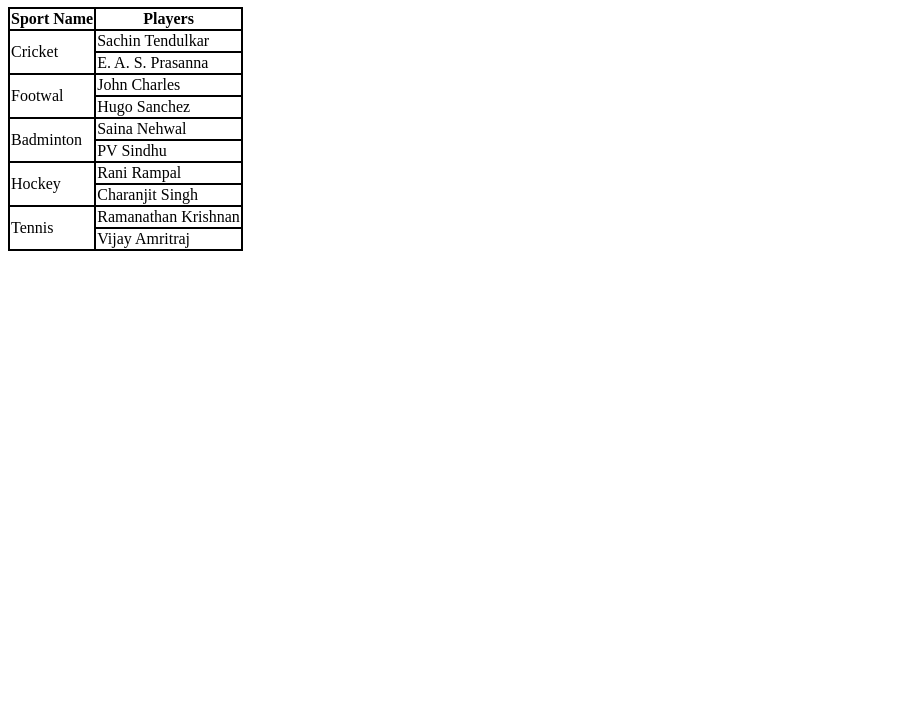
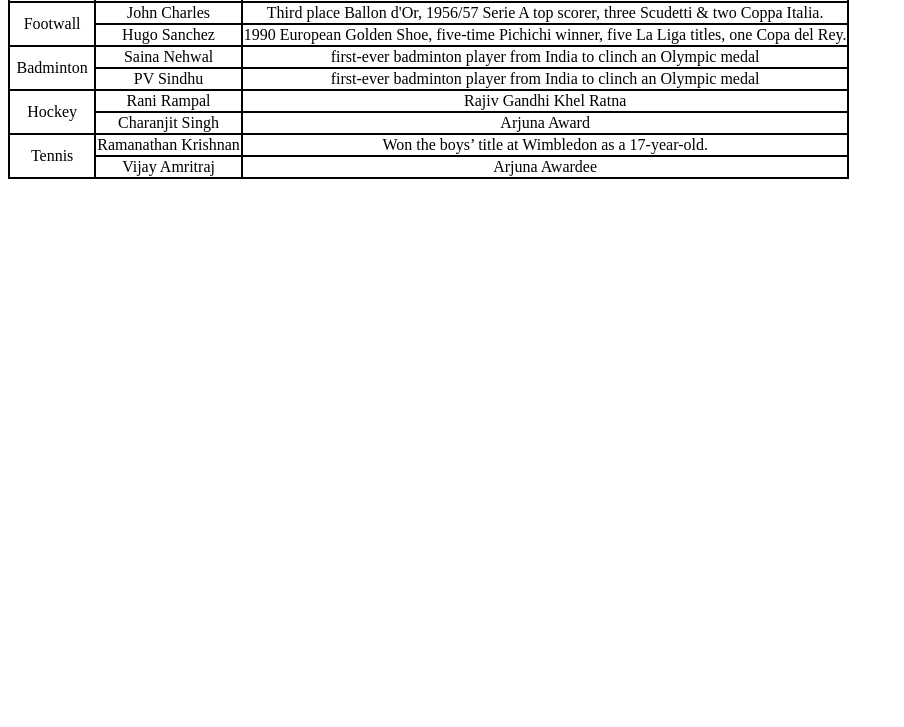
Before and after one commit to ShwetaSharma88/Multipe-Push, a plain HTML site: page index.html in a window 1280 px wide. Shown: the part 73-800 px from the top of the page, without its empty margins (0-904 px from the left). Drawn offline with Linux system fonts and the light colour scheme.

Commit message:
sports players name with achievements

```diff
--- a/index.html
+++ b/index.html
@@ -9,6 +9,7 @@
         table{
             border: 2px solid black;
             border-collapse: collapse;
+            text-align: center;
         }
         th,td{
             border: 2px solid black;
@@ -17,59 +18,68 @@
 
 </head>
 <body>
-    <h1> My Favourite Sports</h1>
    <table>
       <tr>
           <th>Sport Name</th>
-            <th>Players</th>
+          <th>Pyayer</th>
+          <th> Achievements </th>
            </tr>
        <tr>
           <td rowspan="2">Cricket</td>
           <td>Sachin Tendulkar</td>
+          <td>Rajiv Gandhi Khel Ratna</td>
           </tr>
           <tr>
         <td>E. A. S. Prasanna</td>
+        <td>Arjuna Award</td>
        </tr>
 
        <tr>
-            <td rowspan="2">Footwal</td>
+          <td rowspan="2">Footwall</td>
           <td>John Charles</td>
+          <td> Third place Ballon d'Or, 1956/57 Serie A top scorer, three Scudetti & two Coppa Italia.</td>
            </tr>
            <tr>
               <td>Hugo Sanchez</td>
+              <td>1990 European Golden Shoe, five-time Pichichi winner, five La Liga titles, one Copa del Rey.</td>
            </tr>
 
 
            <tr>
               <td rowspan="2">Badminton</td>
               <td>Saina Nehwal</td>
+              <td>first-ever badminton player from India to clinch an Olympic medal</td>
            </tr>
            <tr>
               <td>PV Sindhu</td>
+              <td>first-ever badminton player from India to clinch an Olympic medal</td>
            </tr>
 
 
            <tr>
               <td rowspan="2">Hockey</td>
               <td>Rani Rampal</td>
+              <td>Rajiv Gandhi Khel Ratna</td>
            </tr>
            <tr>
               <td>Charanjit Singh</td>
+              <td>Arjuna Award</td>
            </tr>
 
 
            <tr>
               <td rowspan="2">Tennis</td>
               <td>Ramanathan Krishnan</td>
+              <td>Won the boys’ title at Wimbledon as a 17-year-old.</td>
            </tr>
            <tr>
               <td>Vijay Amritraj</td>
+              <td>Arjuna Awardee</td>
            </tr>
      </table>
 
 
 
 
-
 </body>
 </html>
```
Lines whose indentation alone changed are shown as unchanged.
